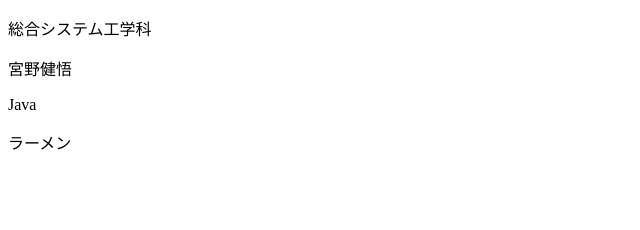
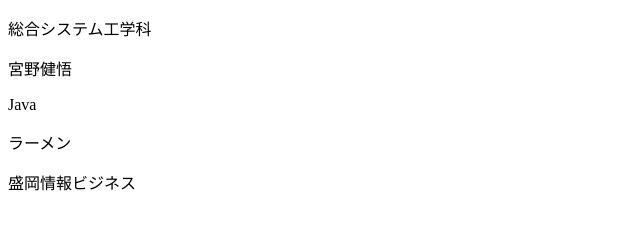
Before and after one commit to shimiharu/branch-test, a plain HTML site: page profile_B.html in a window 1280 px wide. Shown: the whole page, without its empty margins (0-640 px from the left). Drawn offline with Linux system fonts and the light colour scheme.

Commit message:
Update profile_B.html

```diff
--- a/profile_B.html
+++ b/profile_B.html
@@ -9,4 +9,5 @@
 	    <p>宮野健悟</p>
 	     <p>Java</p>
 	    <p>ラーメン</p>
+	    <p>盛岡情報ビジネス</p>
     </body>
```
